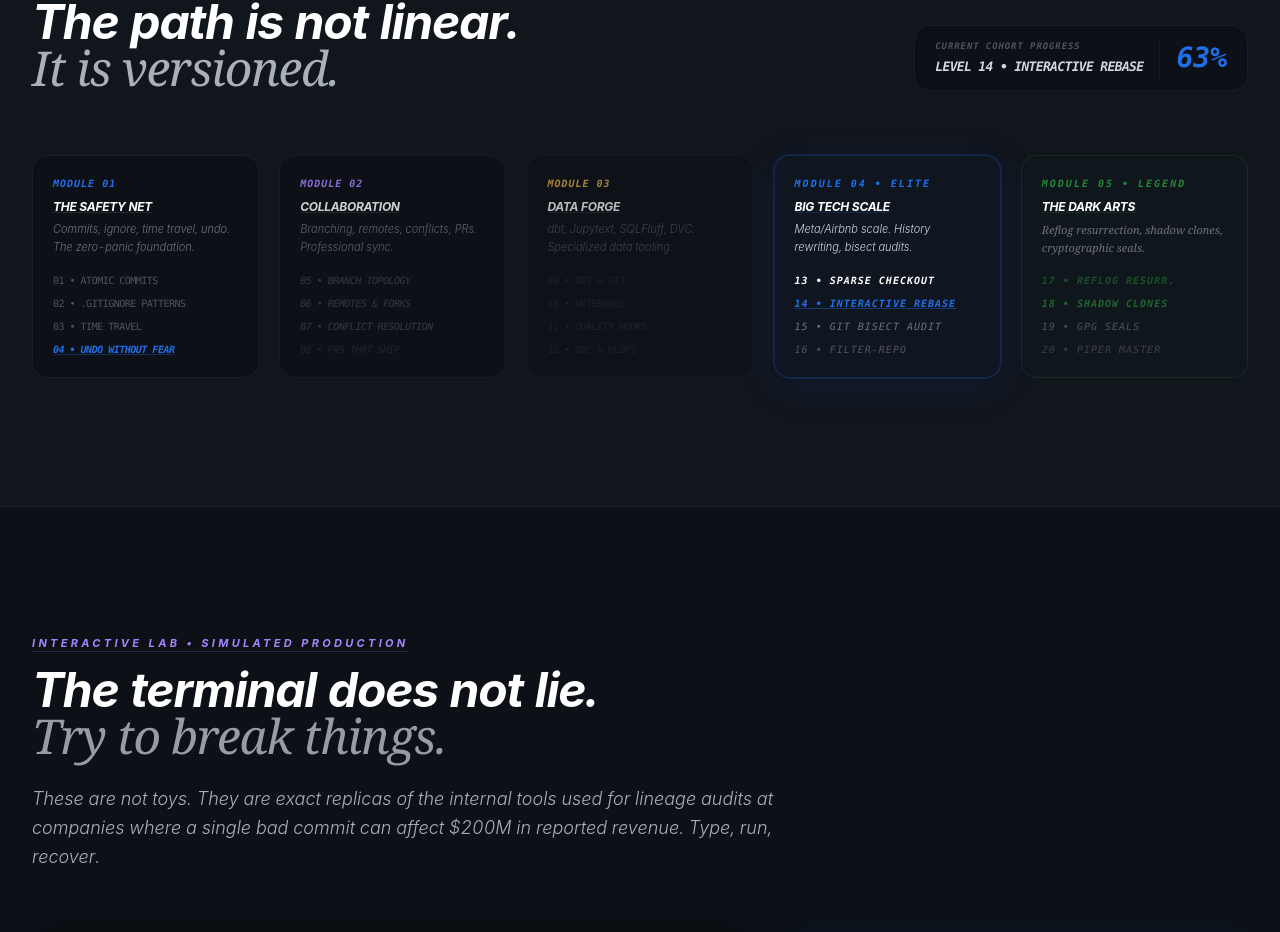
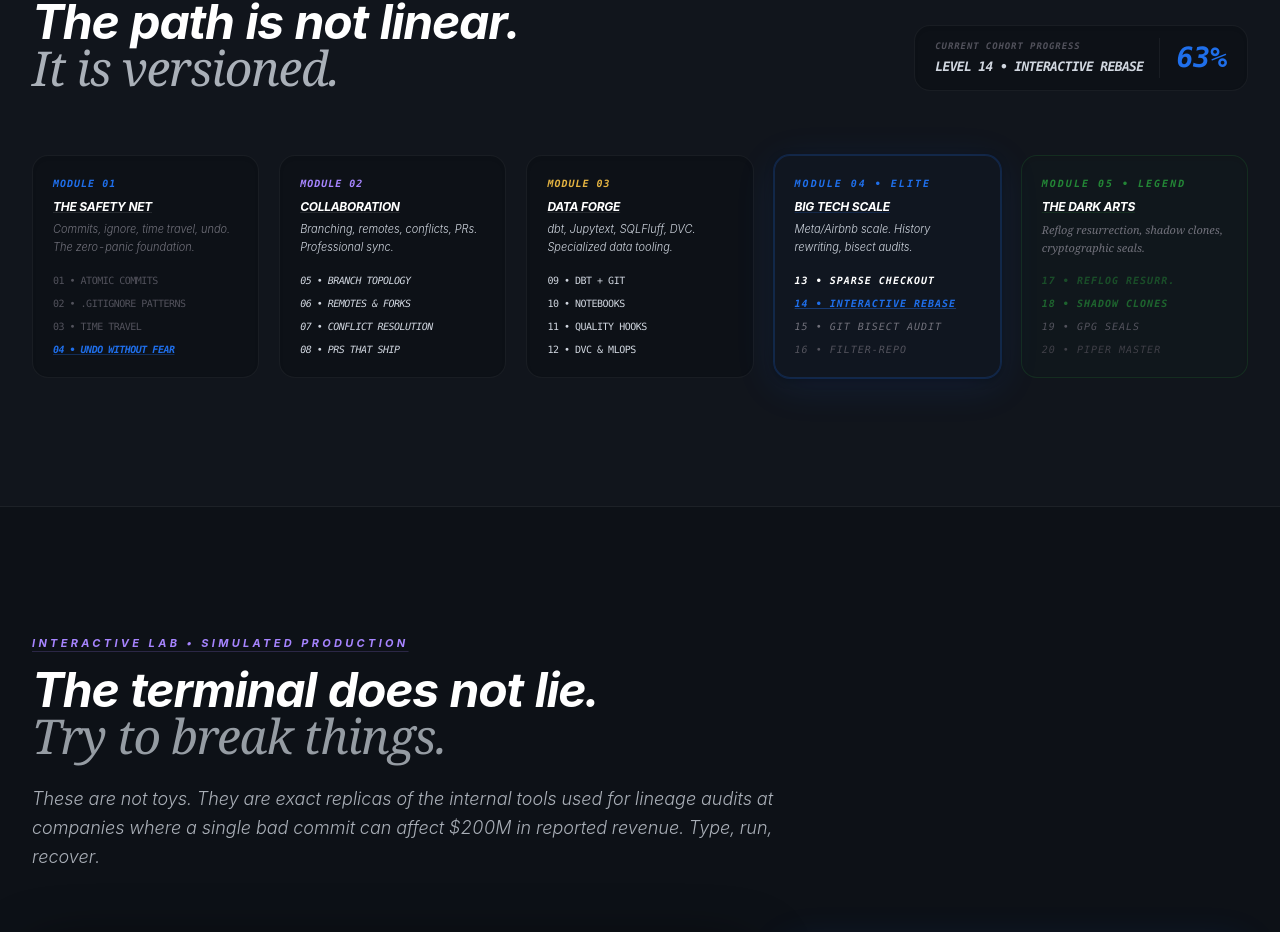
Before and after one commit to HassanAliMAli/Git4DA-DS, a Next.js app: page / in a window 1280 px wide. Shown: the part 1417-2349 px from the top of the page. Built offline with nearby package versions, Linux system fonts and the light colour scheme.

Commit message:
fix: restore full legibility to Roadmap modules by removing low-contrast opacities

```diff
--- a/src/app/page.tsx
+++ b/src/app/page.tsx
@@ -323,25 +323,25 @@ export default function LandingPage() {
                 </div>
 
                 <div className="lg:col-span-1">
-                    <div className="sticky top-24 rounded-2xl border border-white/5 bg-ink p-5 shadow-inner opacity-80">
+                    <div className="sticky top-24 rounded-2xl border border-white/5 bg-ink p-5 shadow-inner">
                         <div className="text-[10px] font-bold font-mono text-violet-400 mb-2 uppercase tracking-widest italic">MODULE 02</div>
                         <div className="font-bold text-white mb-1.5 tracking-tight uppercase text-xs italic underline decoration-white/10">Collaboration</div>
-                        <div className="text-[11px] text-zinc-500 mb-4 leading-relaxed font-light italic">Branching, remotes, conflicts, PRs. Professional sync.</div>
+                        <div className="text-[11px] text-gh-text-sec mb-4 leading-relaxed font-light italic">Branching, remotes, conflicts, PRs. Professional sync.</div>
                         <div className="space-y-2 text-[10px] font-mono uppercase tracking-tighter">
-                            <div className="flex items-center gap-2 text-zinc-700 italic">05 • Branch topology</div>
-                            <div className="flex items-center gap-2 text-zinc-700 italic">06 • Remotes & forks</div>
-                            <div className="flex items-center gap-2 text-zinc-700 italic">07 • Conflict resolution</div>
-                            <div className="flex items-center gap-2 text-zinc-800 italic">08 • PRs that ship</div>
+                            <div className="flex items-center gap-2 text-gh-text-sec italic">05 • Branch topology</div>
+                            <div className="flex items-center gap-2 text-gh-text-sec italic">06 • Remotes & forks</div>
+                            <div className="flex items-center gap-2 text-gh-text-sec italic">07 • Conflict resolution</div>
+                            <div className="flex items-center gap-2 text-gh-text-sec italic">08 • PRs that ship</div>
                         </div>
                     </div>
                 </div>
 
                 <div className="lg:col-span-1">
-                    <div className="sticky top-24 rounded-2xl border border-white/5 bg-ink p-5 shadow-inner opacity-70">
+                    <div className="sticky top-24 rounded-2xl border border-white/5 bg-ink p-5 shadow-inner">
                         <div className="text-[10px] font-bold font-mono text-gh-warn mb-2 uppercase tracking-widest italic">MODULE 03</div>
                         <div className="font-bold text-white mb-1.5 tracking-tight uppercase text-xs italic underline decoration-white/10">Data Forge</div>
-                        <div className="text-[11px] text-zinc-600 mb-4 leading-relaxed font-light italic">dbt, Jupytext, SQLFluff, DVC. Specialized data tooling.</div>
-                        <div className="space-y-2 text-[10px] font-mono uppercase tracking-tighter text-zinc-800">
+                        <div className="text-[11px] text-gh-text-sec mb-4 leading-relaxed font-light italic">dbt, Jupytext, SQLFluff, DVC. Specialized data tooling.</div>
+                        <div className="space-y-2 text-[10px] font-mono uppercase tracking-tighter text-gh-text-sec">
                             <div>09 • dbt + Git</div>
                             <div>10 • Notebooks</div>
                             <div>11 • Quality hooks</div>
```
